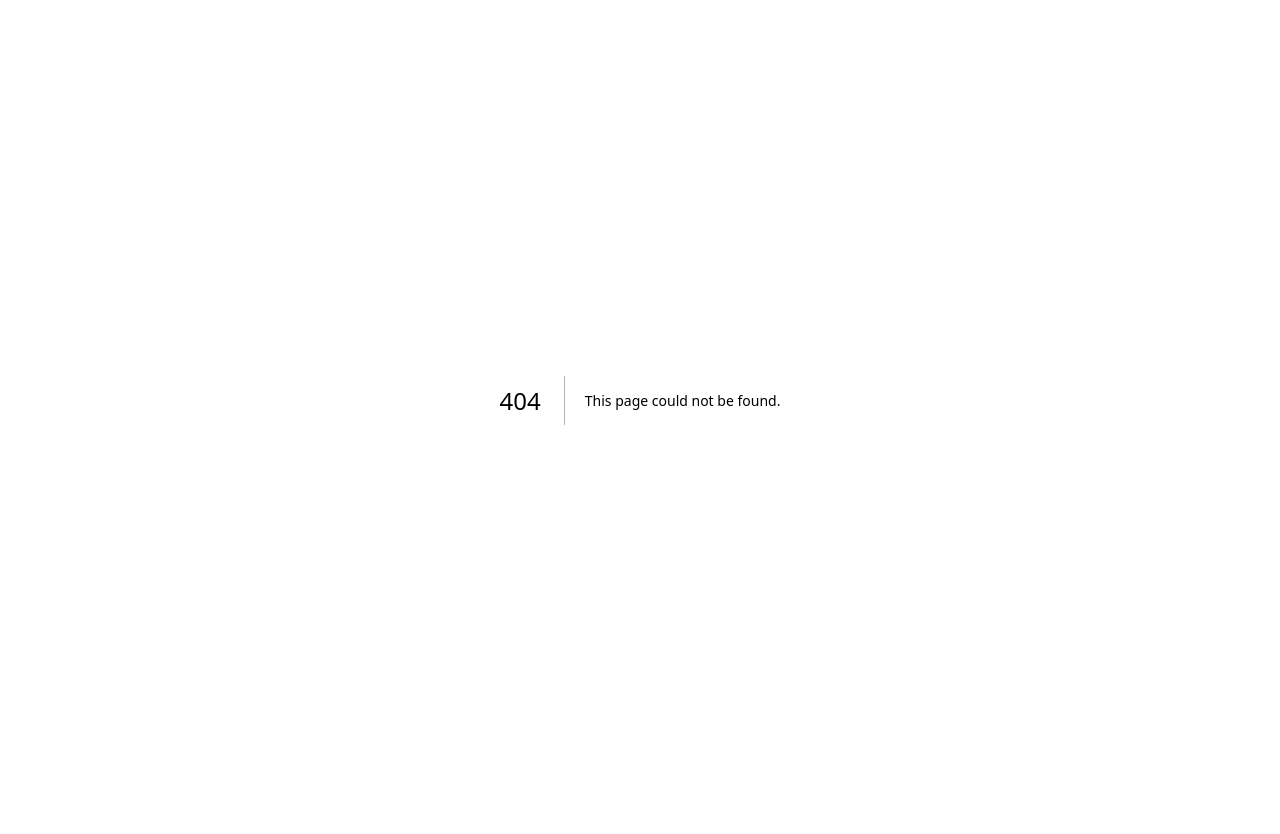
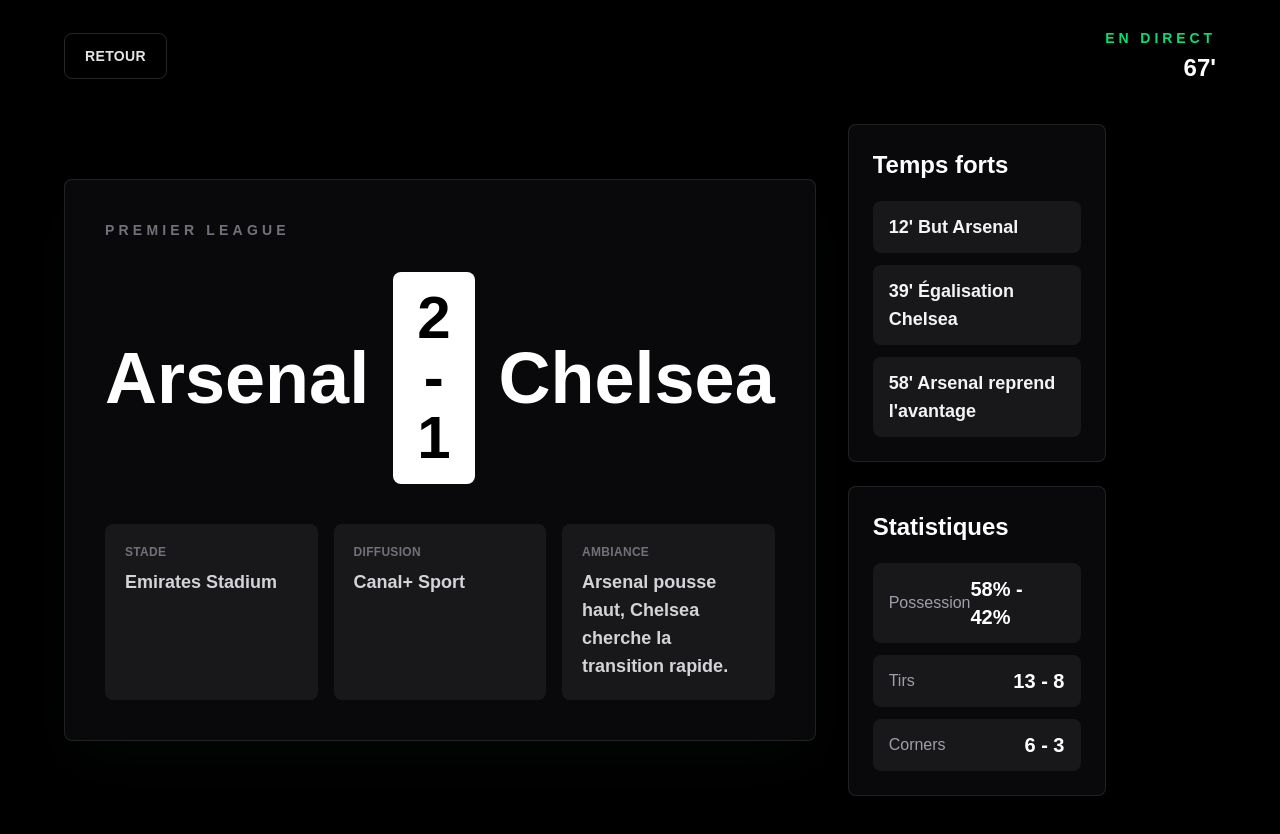
Before and after one commit to HonanL/footyview, a Next.js app: page /match/arsenal-chelsea in a window 1280 px wide. Before the commit this address had no page. Shown: the top 834 px of the page. Before the commit the page ends 800 px from the top, so only its background shows below. Built offline with nearby package versions, Linux system fonts and the light colour scheme.

Commit message:
add match system and update UI

```diff
--- a/app/layout.tsx
+++ b/app/layout.tsx
@@ -13,8 +13,8 @@
 });
 
 export const metadata: Metadata = {
-  title: "Create Next App",
-  description: "Generated by create next app",
+  title: "FootyView",
+  description: "Toute l'action du football en direct.",
 };
 
 export default function RootLayout({
@@ -24,7 +24,7 @@
 }>) {
   return (
     <html
-      lang="en"
+      lang="fr"
       className={`${geistSans.variable} ${geistMono.variable} h-full antialiased`}
     >
       <body className="min-h-full flex flex-col">{children}</body>
--- /dev/null
+++ b/app/match/[id]/page.tsx
@@ -0,0 +1,131 @@
+import Link from "next/link";
+import { notFound } from "next/navigation";
+import { getMatch, matches } from "../../matches";
+
+type MatchPageProps = {
+  params: Promise<{
+    id: string;
+  }>;
+};
+
+export function generateStaticParams() {
+  return matches.map((match) => ({
+    id: match.id,
+  }));
+}
+
+export async function generateMetadata({ params }: MatchPageProps) {
+  const { id } = await params;
+  const match = getMatch(id);
+
+  return {
+    title: match ? `${match.teams} | FootyView` : "Match | FootyView",
+  };
+}
+
+export default async function MatchDetailPage({ params }: MatchPageProps) {
+  const { id } = await params;
+  const match = getMatch(id);
+
+  if (!match) {
+    notFound();
+  }
+
+  return (
+    <main className="min-h-screen bg-black text-white">
+      <section className="min-h-screen px-8 py-7 sm:px-12 lg:px-16">
+        <div className="mx-auto flex min-h-[calc(100vh-3.5rem)] max-w-7xl flex-col">
+          <header className="flex items-center justify-between gap-6">
+            <Link
+              href="/"
+              className="rounded-lg border border-white/15 px-5 py-3 text-sm font-semibold uppercase tracking-wide text-zinc-200 outline-none transition hover:border-green-400 focus:border-green-400 focus:ring-4 focus:ring-green-400/25"
+            >
+              Retour
+            </Link>
+            <div className="text-right">
+              <p className="text-sm font-semibold uppercase tracking-[0.28em] text-green-400">
+                {match.status}
+              </p>
+              <p className="mt-1 text-2xl font-black">{match.minute}</p>
+            </div>
+          </header>
+
+          <div className="grid flex-1 items-center gap-8 py-10 lg:grid-cols-[1.3fr_0.7fr]">
+            <section className="rounded-lg border border-white/10 bg-zinc-950 p-8 shadow-2xl shadow-green-950/20 sm:p-10">
+              <p className="text-sm font-semibold uppercase tracking-[0.3em] text-zinc-500">
+                {match.competition}
+              </p>
+
+              <div className="mt-8 grid items-center gap-6 sm:grid-cols-[1fr_auto_1fr]">
+                <h1 className="text-5xl font-black leading-none sm:text-6xl lg:text-7xl">
+                  {match.homeTeam}
+                </h1>
+                <div className="rounded-lg bg-white px-6 py-4 text-center text-5xl font-black text-black sm:text-6xl">
+                  {match.score}
+                </div>
+                <h2 className="text-5xl font-black leading-none sm:text-right sm:text-6xl lg:text-7xl">
+                  {match.awayTeam}
+                </h2>
+              </div>
+
+              <div className="mt-10 grid gap-4 text-lg text-zinc-300 sm:grid-cols-3">
+                <div className="rounded-lg bg-zinc-900 p-5">
+                  <p className="text-xs font-bold uppercase tracking-wide text-zinc-500">
+                    Stade
+                  </p>
+                  <p className="mt-2 font-semibold">{match.stadium}</p>
+                </div>
+                <div className="rounded-lg bg-zinc-900 p-5">
+                  <p className="text-xs font-bold uppercase tracking-wide text-zinc-500">
+                    Diffusion
+                  </p>
+                  <p className="mt-2 font-semibold">{match.channel}</p>
+                </div>
+                <div className="rounded-lg bg-zinc-900 p-5">
+                  <p className="text-xs font-bold uppercase tracking-wide text-zinc-500">
+                    Ambiance
+                  </p>
+                  <p className="mt-2 font-semibold">{match.mood}</p>
+                </div>
+              </div>
+            </section>
+
+            <aside className="grid gap-6">
+              <section className="rounded-lg border border-white/10 bg-zinc-950 p-6">
+                <h3 className="text-2xl font-black">Temps forts</h3>
+                <div className="mt-5 space-y-3">
+                  {match.timeline.map((event) => (
+                    <p
+                      key={event}
+                      className="rounded-lg bg-zinc-900 px-4 py-3 text-lg font-semibold text-zinc-100"
+                    >
+                      {event}
+                    </p>
+                  ))}
+                </div>
+              </section>
+
+              <section className="rounded-lg border border-white/10 bg-zinc-950 p-6">
+                <h3 className="text-2xl font-black">Statistiques</h3>
+                <dl className="mt-5 grid gap-3">
+                  <div className="flex items-center justify-between rounded-lg bg-zinc-900 px-4 py-3">
+                    <dt className="text-zinc-400">Possession</dt>
+                    <dd className="text-xl font-black">{match.stats.possession}</dd>
+                  </div>
+                  <div className="flex items-center justify-between rounded-lg bg-zinc-900 px-4 py-3">
+                    <dt className="text-zinc-400">Tirs</dt>
+                    <dd className="text-xl font-black">{match.stats.shots}</dd>
+                  </div>
+                  <div className="flex items-center justify-between rounded-lg bg-zinc-900 px-4 py-3">
+                    <dt className="text-zinc-400">Corners</dt>
+                    <dd className="text-xl font-black">{match.stats.corners}</dd>
+                  </div>
+                </dl>
+              </section>
+            </aside>
+          </div>
+        </div>
+      </section>
+    </main>
+  );
+}
--- /dev/null
+++ b/app/matches.ts
@@ -0,0 +1,83 @@
+export type Match = {
+  id: string;
+  competition: string;
+  teams: string;
+  homeTeam: string;
+  awayTeam: string;
+  status: string;
+  minute: string;
+  score: string;
+  stadium: string;
+  channel: string;
+  mood: string;
+  timeline: string[];
+  stats: {
+    possession: string;
+    shots: string;
+    corners: string;
+  };
+};
+
+export const matches: Match[] = [
+  {
+    id: "arsenal-chelsea",
+    competition: "Premier League",
+    teams: "Arsenal vs Chelsea",
+    homeTeam: "Arsenal",
+    awayTeam: "Chelsea",
+    status: "EN DIRECT",
+    minute: "67'",
+    score: "2 - 1",
+    stadium: "Emirates Stadium",
+    channel: "Canal+ Sport",
+    mood: "Arsenal pousse haut, Chelsea cherche la transition rapide.",
+    timeline: ["12' But Arsenal", "39' Égalisation Chelsea", "58' Arsenal reprend l'avantage"],
+    stats: {
+      possession: "58% - 42%",
+      shots: "13 - 8",
+      corners: "6 - 3",
+    },
+  },
+  {
+    id: "barcelone-real-madrid",
+    competition: "LaLiga",
+    teams: "Barcelone vs Real Madrid",
+    homeTeam: "Barcelone",
+    awayTeam: "Real Madrid",
+    status: "EN DIRECT",
+    minute: "51'",
+    score: "1 - 1",
+    stadium: "Estadi Olímpic Lluís Companys",
+    channel: "beIN Sports 1",
+    mood: "Classico tendu, rythme élevé et beaucoup d'espaces entre les lignes.",
+    timeline: ["18' But Real Madrid", "33' Barcelone égalise", "49' Occasion franche Barcelone"],
+    stats: {
+      possession: "61% - 39%",
+      shots: "9 - 7",
+      corners: "4 - 5",
+    },
+  },
+  {
+    id: "inter-ac-milan",
+    competition: "Serie A",
+    teams: "Inter Milan vs AC Milan",
+    homeTeam: "Inter Milan",
+    awayTeam: "AC Milan",
+    status: "EN DIRECT",
+    minute: "73'",
+    score: "0 - 0",
+    stadium: "San Siro",
+    channel: "DAZN",
+    mood: "Derby fermé, les deux blocs attendent l'erreur décisive.",
+    timeline: ["21' Carton jaune Inter", "46' Double changement Milan", "70' Parade decisive"],
+    stats: {
+      possession: "49% - 51%",
+      shots: "7 - 10",
+      corners: "2 - 6",
+    },
+  },
+];
+
+export function getMatch(id: string) {
+  return matches.find((match) => match.id === id);
+}
--- a/app/page.tsx
+++ b/app/page.tsx
@@ -1,48 +1,30 @@
+import Link from "next/link";
+import { matches } from "./matches";
+
 export default function Home() {
-const matches = [
-  {
-    teams: "Arsenal vs Chelsea",
-    status: "EN DIRECT",
-    minute: "67'"
-  },
-  {
-    teams: "Barcelone vs Real Madrid",
-    status: "EN DIRECT",
-    minute: "51'"
-  },
-  {
-    teams: "Inter Milan vs AC Milan",
-    status: "EN DIRECT",
-    minute: "73'"
-  },
-];
+  return (
+    <main className="min-h-screen bg-black p-8 text-white">
+      <h1 className="mb-10 text-4xl font-bold">FootyView</h1>
+      <p className="mb-6 text-zinc-400">Votre monde du football sur un seul écran</p>
 
-  return (
-    <div className="min-h-screen bg-black text-white p-8">
-
-      <h1 className="text-4xl font-bold mb-10">
-        FootyView
-      </h1>
-      <p className="text-zinc-400 mb-6">
-        Votre monde du football sur un seul écran
-      </p>
-
-      <div className="grid grid-cols-1 md:grid-cols-3 gap-6">
-        {matches.map((match, index) => (
-          <div key={index} className="bg-zinc-900 p-6 rounded-2xl">
-
-            <p className="text-green-400 mb-2">
+      <div className="grid grid-cols-1 gap-6 md:grid-cols-3">
+        {matches.map((match) => (
+          <Link
+            key={match.id}
+            href={`/match/${match.id}`}
+            className="rounded-lg border border-white/10 bg-zinc-900 p-6 outline-none transition hover:border-green-400 focus:border-green-400 focus:ring-4 focus:ring-green-400/25"
+          >
+            <p className="mb-2 text-green-400">
               {match.status} {match.minute}
             </p>
 
-            <h2 className="text-xl font-semibold">
-              {match.teams}
-            </h2>
-
-          </div>
+            <h2 className="text-xl font-semibold">{match.teams}</h2>
+            <p className="mt-4 text-sm uppercase tracking-wide text-zinc-500">
+              Voir la fiche match
+            </p>
+          </Link>
         ))}
       </div>
-
-    </div>
+    </main>
   );
 }
```
